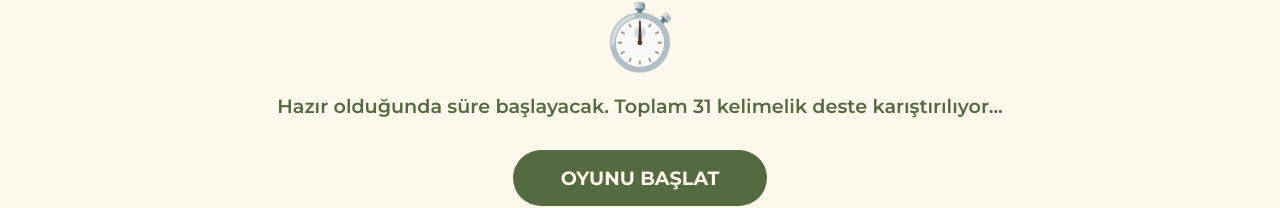
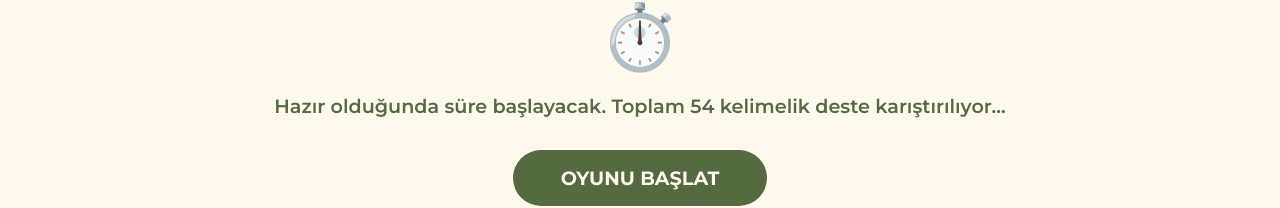
Before and after one commit to ebru1967/oyuncu-fan-projesi, a React (Vite) app: page /tabu in a window 1280 px wide. Shown: the part 338-546 px from the top of the page. Built offline with nearby package versions, Linux system fonts and the light colour scheme.

Commit message:
tabu düzenlendi

```diff
--- a/src/pages/Taboo.jsx
+++ b/src/pages/Taboo.jsx
@@ -1,38 +1,68 @@
 import React, { useState, useEffect, useCallback } from 'react';
 
-// Tam 40 Kelimelik Aytek Şayan Tabu Destesi
+// Quiz ve Arşiv Verileriyle Güncellenmiş 53 Kelimelik Dev Destesi
 const TABOO_CARDS = [
-  { word: "ŞERİF", forbidden: ["Karakter", "Taşacak Bu Deniz", "Kötü", "Çay", "20 yıl"] },
-  { word: "VETERİNERLİK", forbidden: ["Bursa", "Baba", "Hayvan", "Bırakmak", "Tiyatro"] },
-  { word: "BİLKENT", forbidden: ["Ankara", "Üniversite", "Tiyatro", "Mezun", "Eğitim"] },
-  { word: "SALTO", forbidden: ["Polonya", "Fiziksel", "Grotowski", "Oyun", "Tiyatro"] },
-  { word: "KISALAR", forbidden: ["Festival", "DasDas", "Bağımsız", "Mert Fırat", "Sahne"] },
-  { word: "İZMİR", forbidden: ["Doğum", "Şehir", "Çocukluk", "Ege", "Memleket"] },
-  { word: "DÜZCE", forbidden: ["Yaz", "Çocukluk", "Çerkes", "Anne", "Aile"] },
-  { word: "KÜRATÖR", forbidden: ["Dijital", "Hafıza", "Site", "Arşiv", "Sorumlu"] },
-  { word: "GÜRKAN", forbidden: ["Komiser/Polis", "Karakter", "Gaddar", "Mesut", "Çağatay Ulusoy"] },
-  { word: "HALİÇ ÜNİVERSİTESİ", forbidden: ["Yüksek Lisans", "İstanbul", "Tez", "Akademi", "Eğitim"] },
-  { word: "ÇERKES", forbidden: ["Kök", "Soy", "Aile", "Düzce", "Kafkas"] },
-  { word: "DON KİŞOT", forbidden: ["Kitap", "Okumak", "Roman", "Cervantes", "Tavsiye"] },
-  { word: "YABAN", forbidden: ["Yakup Kadri", "Roman", "Edebiyat", "İlk", "Kitap"] },
-  { word: "ORGANİK DRAMATURJİ", forbidden: ["Tez", "Salto", "Yöntem", "Fiziksel", "Beden"] },
-  { word: "KÜRŞAT", forbidden: ["Karakter", "Dizi", "Sert", "Mafya", "Rol"] },
+  // Karakterler ve Projeler
+  { word: "ŞERİF", forbidden: ["Karakter", "Taşacak Bu Deniz", "Kötü", "Çay", "20 Yıl"] },
+  { word: "FURTUNA", forbidden: ["Şerif", "Soyadı", "Deniz", "Karakter", "Dizi"] },
+  { word: "GÜRKAN", forbidden: ["Komiser", "Polis", "Karakter", "Gaddar", "Mesut"] },
+  { word: "KÜRŞAT", forbidden: ["Karakter", "Dizi", "Sert", "İnci Taneleri", "Rol"] },
+  { word: "SARP", forbidden: ["Çöp Adam", "Dizi", "Karakter", "Rol", "Yalı"] },
   { word: "BOZAN", forbidden: ["Karakter", "Kötü", "Dizi", "Saç", "Düşman"] },
   { word: "BEHİÇ", forbidden: ["Karakter", "Devlet", "Sadık", "Dizi", "Bıyık"] },
   { word: "LAİS", forbidden: ["Karakter", "Kurnaz", "Çıkar", "Dizi", "Oyun"] },
-  { word: "İMAM", forbidden: ["Karakter", "Din", "Cami", "Dizi", "Vaaz"] },
-  { word: "MERT", forbidden: ["Karakter", "Genç", "Dizi", "Hikaye", "Rol"] },
+  { word: "İMAM", forbidden: ["Bana Karanlığını Anlat", "Din", "Cami", "Dizi", "Sinema"] },
+  { word: "MERT", forbidden: ["Karakter", "Genç", "Dizi", "Hikaye", "İsimsizler"] },
+  { word: "ŞAHBAZ", forbidden: ["Kılıçoğlu", "Barbaroslar", "Dizi", "Akdeniz", "Karakter"] },
+  { word: "RÜSTEM", forbidden: ["Uyanış", "Selçuklu", "Karakter", "Dizi", "Tarihi"] },
+  { word: "SERHAT", forbidden: ["Kübra", "Dizi", "Karakter", "Rol", "Netflix"] },
+  { word: "TURAHAN", forbidden: ["Hay Sultan", "Karakter", "Dizi", "Rol", "Tarihi"] },
+  { word: "ALİ BİLGİN", forbidden: ["Kuzgun", "Karakter", "Dizi", "Rol", "İsim"] },
+  { word: "BİZANS KOMUTANI", forbidden: ["Diriliş Ertuğrul", "Dizi", "Bölüm", "Düşman", "Karakter"] },
+  { word: "46 YOK OLAN", forbidden: ["Dizi", "İlk", "Profesyonel", "Proje", "Televizyon"] },
+  { word: "İNCİ TANELERİ", forbidden: ["Dizi", "Kürşat", "Yılmaz Erdoğan", "Pavyon", "Kanal D"] },
+  { word: "ŞAHSİYET", forbidden: ["Dizi", "Yerli", "Haluk Bilginer", "Sevmek", "Favori"] },
+
+  // Biyografi ve Eğitim
+  { word: "VETERİNERLİK", forbidden: ["Bursa", "Baba", "Hayvan", "Bırakmak", "Tiyatro"] },
+  { word: "BİLKENT", forbidden: ["Ankara", "Üniversite", "Tiyatro", "Mezun", "Eğitim"] },
+  { word: "HALİÇ ÜNİVERSİTESİ", forbidden: ["Yüksek Lisans", "İstanbul", "Tez", "Akademi", "Eğitim"] },
+  { word: "YUNUS EMRE LİSESİ", forbidden: ["İzmir", "Okul", "Almanca", "Eğitim", "Lise"] },
+  { word: "İZMİR", forbidden: ["Doğum", "Şehir", "Çocukluk", "Ege", "Memleket"] },
+  { word: "DÜZCE", forbidden: ["Yaz", "Çocukluk", "Çerkes", "Anne", "Aile"] },
+  { word: "ANKARA", forbidden: ["Bilkent", "Şehir", "Öğrenci", "Ayaz", "Başkent"] },
+  { word: "BURSA", forbidden: ["Uludağ", "Veteriner", "Şehir", "Fakülte", "Gençlik"] },
+  { word: "POLONYA", forbidden: ["Grotowski", "Salto", "Ülke", "Yurtdışı", "Tiyatro"] },
+  { word: "ÇERKES", forbidden: ["Kök", "Soy", "Aile", "Düzce", "Kafkas"] },
+  { word: "ÇUVAL", forbidden: ["Kedi", "Felsefe", "Hayat", "İsim", "Evcil"] },
+
+  // Tiyatro ve Sanat
+  { word: "SALTO", forbidden: ["Polonya", "Fiziksel", "Grotowski", "Oyun", "Tiyatro"] },
+  { word: "AYNA", forbidden: ["Ödül", "Direklerarası", "Oyun", "Tiyatro", "En İyi Erkek"] },
+  { word: "MEZARSIZ ÖLÜLER", forbidden: ["Oyun", "Tiyatro", "Henri", "Sahne", "2014"] },
+  { word: "SU YÜZÜ", forbidden: ["Kısa", "Film", "Proje", "2023", "Sinema"] },
   { word: "TEATR ANDRA", forbidden: ["Ekip", "Polonya", "Salto", "Tiyatro", "Bağımsız"] },
   { word: "DASDAS", forbidden: ["Sahne", "Ataşehir", "Tiyatro", "Festival", "Mekan"] },
   { word: "FİZİKSEL TİYATRO", forbidden: ["Beden", "Hareket", "Salto", "Yöntem", "Eğitim"] },
-  { word: "PORTRE", forbidden: ["Fotoğraf", "Çekim", "Siyah Beyaz", "Vesika", "Arşiv"] },
-  { word: "ANKARA", forbidden: ["Bilkent", "Şehir", "Öğrenci", "Ayaz", "Başkent"] },
-  { word: "BURSA", forbidden: ["Uludağ", "Veteriner", "Şehir", "Fakülte", "Gençlik"] },
-  { word: "POLONYA", forbidden: ["Grotowski", "Salto", "Ülke", "Yurtdışı", "Tiyatro"] },
   { word: "BAĞIMSIZ TİYATRO", forbidden: ["Kısalar", "Ekip", "Özgür", "Alternatif", "Sahne"] },
-  { word: "ANTAGONİST", forbidden: ["Kötü Adam", "Şerif", "Rol", "Karşıt", "Karakter"] },
+  { word: "ORGANİK DRAMATURJİ", forbidden: ["Tez", "Salto", "Yöntem", "Fiziksel", "Beden"] },
+  { word: "KISALAR", forbidden: ["Festival", "DasDas", "Bağımsız", "Mert Fırat", "Sahne"] },
+  { word: "TEZ", forbidden: ["Yüksek Lisans", "Akademi", "Savunma", "Yazı", "Haliç"] },
   { word: "SAHNE", forbidden: ["Tiyatro", "Oyun", "Perde", "Seyirci", "Işık"] },
-  { word: "KULİS", forbidden: ["Hazırlık", "Arka", "Kostüm", "Makyaj", "Beklemek"] }
+  { word: "KULİS", forbidden: ["Hazırlık", "Arka", "Kostüm", "Makyaj", "Beklemek"] },
+
+  // Felsefe, Kitaplar ve Set Anıları
+  { word: "DON KİŞOT", forbidden: ["Kitap", "Okumak", "Roman", "Cervantes", "Tavsiye"] },
+  { word: "YABAN", forbidden: ["Yakup Kadri", "Roman", "Edebiyat", "İlk", "Kitap"] },
+  { word: "EĞİTİM SİSTEMİ", forbidden: ["Değiştirmek", "Oyunculuk", "Sektör", "Okul", "Akademi"] },
+  { word: "MÜCADELE", forbidden: ["Kavram", "Tanım", "Hayat", "Zorluk", "Felsefe"] },
+  { word: "AŞK", forbidden: ["Sabah", "Uyanmak", "İlk Şey", "Sevgi", "İlişki"] },
+  { word: "TEPSİ", forbidden: ["Hata", "Kamera", "İkinci", "Düşürmek", "Çay"] },
+  { word: "HASAN SABBAH", forbidden: ["Hayal", "Rol", "Oynamak", "Tarihi", "Alamut"] },
+  { word: "BEKLEMEK", forbidden: ["Zor", "Oyunculuk", "Kulis", "Set", "Saat"] },
+  { word: "DAVID LYNCH", forbidden: ["Yönetmen", "Yabancı", "Favori", "Sevdiği", "Sinema"] },
+  { word: "YILMAZ ERDOĞAN", forbidden: ["Yönetmen", "İnci Taneleri", "BKM", "Yazar", "Usta"] },
+  { word: "ANTAGONİST", forbidden: ["Kötü Adam", "Şerif", "Rol", "Karşıt", "Karakter"] }
 ];
 
 const GAME_TIME = 60; // Saniye cinsinden oyun süresi
@@ -61,7 +91,7 @@ function Taboo() {
     if (currentCardIndex + 1 < deck.length) {
       setCurrentCardIndex(prev => prev + 1);
     } else {
-      setGameState('end'); // Kart biterse oyunu bitir
+      setGameState('end');
     }
   }, [currentCardIndex, deck.length]);
 
```
